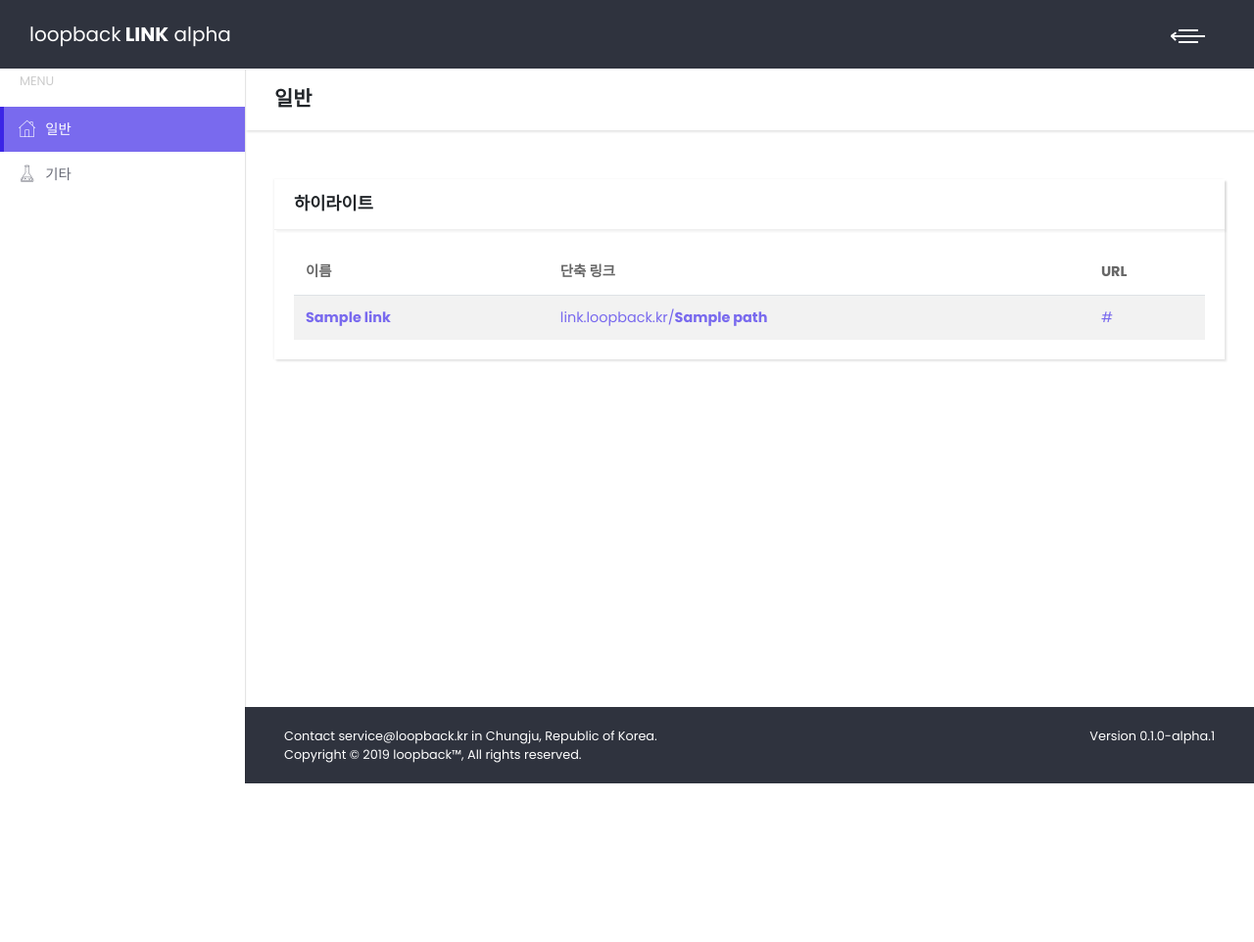
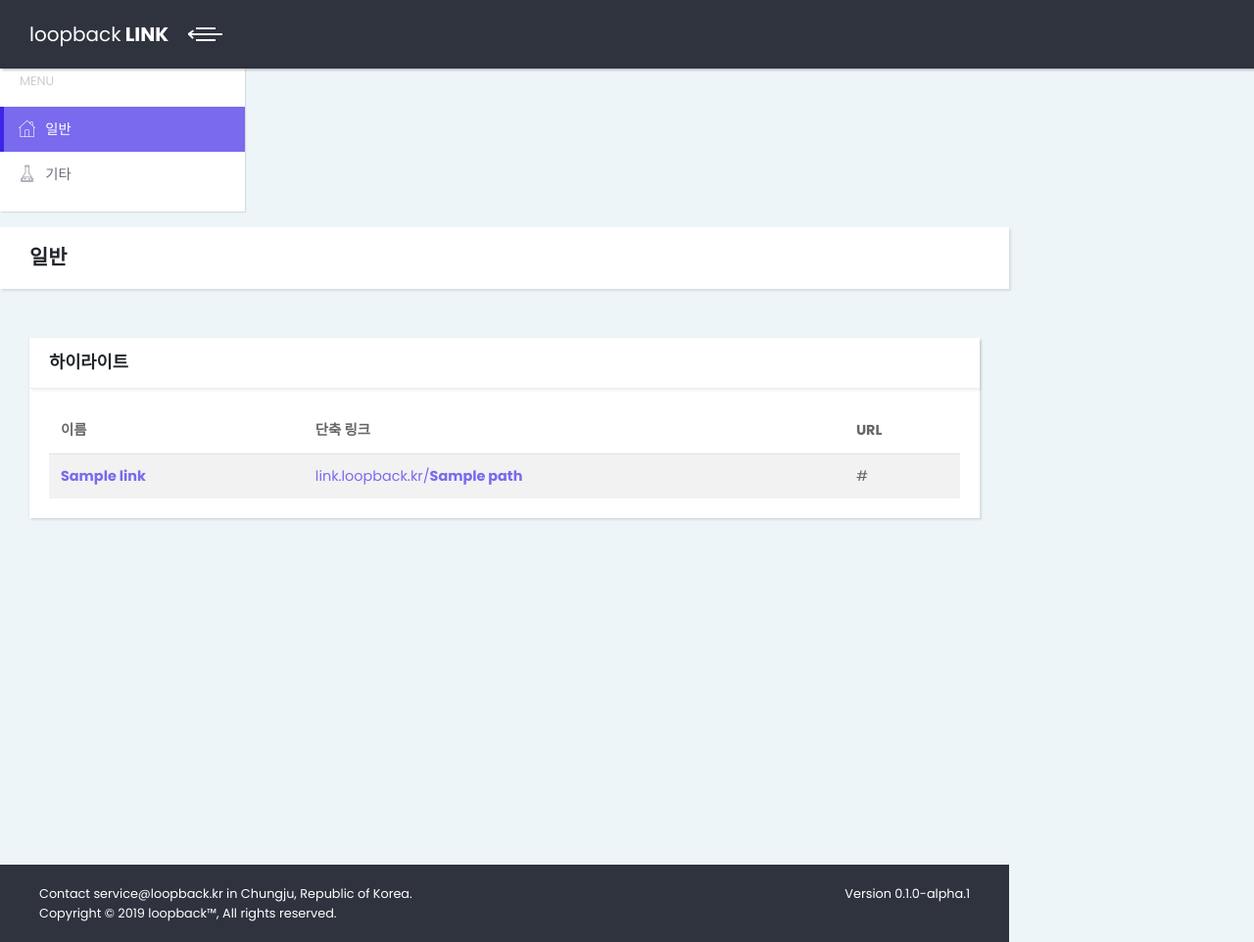
Before and after one commit to cr3ux53c/link, a Django app: template www/templates/www/index.html in a window 1280 px wide. Shown: the whole page at 98% size. Before the commit the page ends 800 px from the top, so only its background shows below. Run offline with Django 3.2, Linux system fonts and the light colour scheme; the template is opened without the code that fills it: most values are stand-ins (such as "Sample title", 1, 10 or a date in 2020); some libraries are stand-ins or nearby versions.

Commit message:
Revert "리펙토링"
This reverts commit 9dd88ad5

```diff
--- a/www/templates/www/base.html
+++ b/www/templates/www/base.html
@@ -25,6 +25,8 @@
         <link rel="stylesheet" href="{% static 'css/style.default.premium.css' %}" id="theme-stylesheet">
         <!-- Custom stylesheet - for your changes-->
         <link rel="stylesheet" href="{% static 'css/custom.css' %}">
+        <!-- Favicon-->
+        <link rel="shortcut icon" href="{% static 'img/favicon.ico' %}">
     {% endblock css %}
 </head>
 <body>
@@ -32,7 +34,6 @@
 
 {% endblock header %}
 {% block aside %}
-<div class="page-content d-flex align-items-stretch">
 
     <!-- Side Navbar -->
     <nav class="side-navbar">
--- a/www/templates/www/index.html
+++ b/www/templates/www/index.html
@@ -18,14 +18,12 @@
             <div class="container-fluid">
                 <div class="navbar-holder d-flex align-items-center justify-content-between">
                     <!-- Navbar Header-->
-                    <a href="/" class="navbar-brand d-none d-inline-block">
-                        <div class="brand-text d-none d-lg-inline-block">
-                            <span>loopback</span><strong> LINK</strong> alpha
-                        </div>
-                        <div class="brand-text d-none d-inline-block d-lg-none">loopback<strong> LINK</strong></div>
+                    <div class="navbar-header">
+                        <!-- Navbar Brand --><a href="/" class="navbar-brand d-none d-sm-inline-block">
+                        <div class="brand-text d-none d-lg-inline-block"><span>loopback</span><strong> LINK</strong></div>
+                        <div class="brand-text d-none d-sm-inline-block d-lg-none"><strong>BD</strong></div>
                     </a>
-                        <!-- Toggle Button-->
-                        <a id="toggle-btn" href="#" class="menu-btn active"><span></span><span></span><span></span></a>
+                        <!-- Toggle Button--><a id="toggle-btn" href="#" class="menu-btn active"><span></span><span></span><span></span></a>
                     </div>
                     <!-- Navbar Menu -->
                     <ul class="nav-menu list-unstyled d-flex flex-md-row align-items-md-center">
@@ -159,13 +157,13 @@
                                                 <td><a href="/{{ link.path }}">link.loopback.kr/<strong>{{ link.path }}</strong></a></td>
 
                                                 {% if link.href|slice:"0:7" == 'http://' %}
-                                                    <td><a href="{{ link.href }}">{{ link.href|slice:"0:50" }}{% if link.href|length > 50 %}.....{% endif %}</a>&nbsp;&nbsp;<i aria-hidden="true" class="fa fa-times text-danger mr-2"></i><strong style="color:#dc3545">Not
+                                                    <td>{{ link.href|slice:"0:50" }}&nbsp;&nbsp;<i aria-hidden="true" class="fa fa-times text-danger mr-2"></i><strong style="color:#dc3545">Not
                                                         secure</strong></td>
                                                 {% elif  link.href|slice:"0:8" == 'https://' %}
-                                                    <td><a href="{{ link.href }}">{{ link.href|slice:"0:50" }}{% if link.href|length > 50 %}.....{% endif %}</a>&nbsp;&nbsp;<i aria-hidden="true" class="fa fa-check text-success mr-2"></i><strong
+                                                    <td>{{ link.href|slice:"0:50" }}&nbsp;&nbsp;<i aria-hidden="true" class="fa fa-check text-success mr-2"></i><strong
                                                             style="color:#28a745">Secure</strong></td>
                                                 {% else %}
-                                                    <td><a href="{{ link.href }}">{{ link.href|slice:"0:50" }}{% if link.href|length > 50 %}.....{% endif %}</a></td>
+                                                    <td>{{ link.href|slice:"0:50" }}</td>
                                                 {% endif %}
                                             </tr>
                                         {% endfor %}
```
